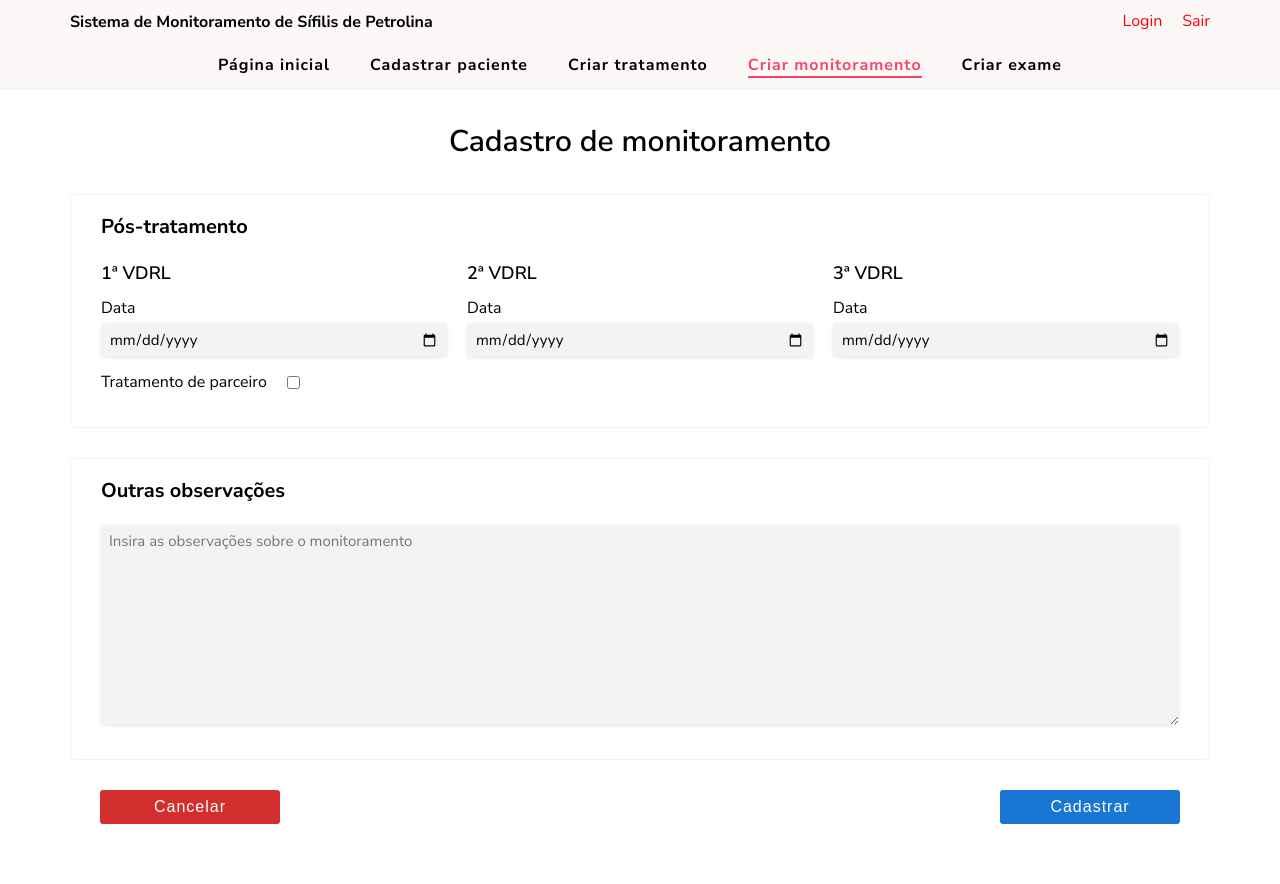
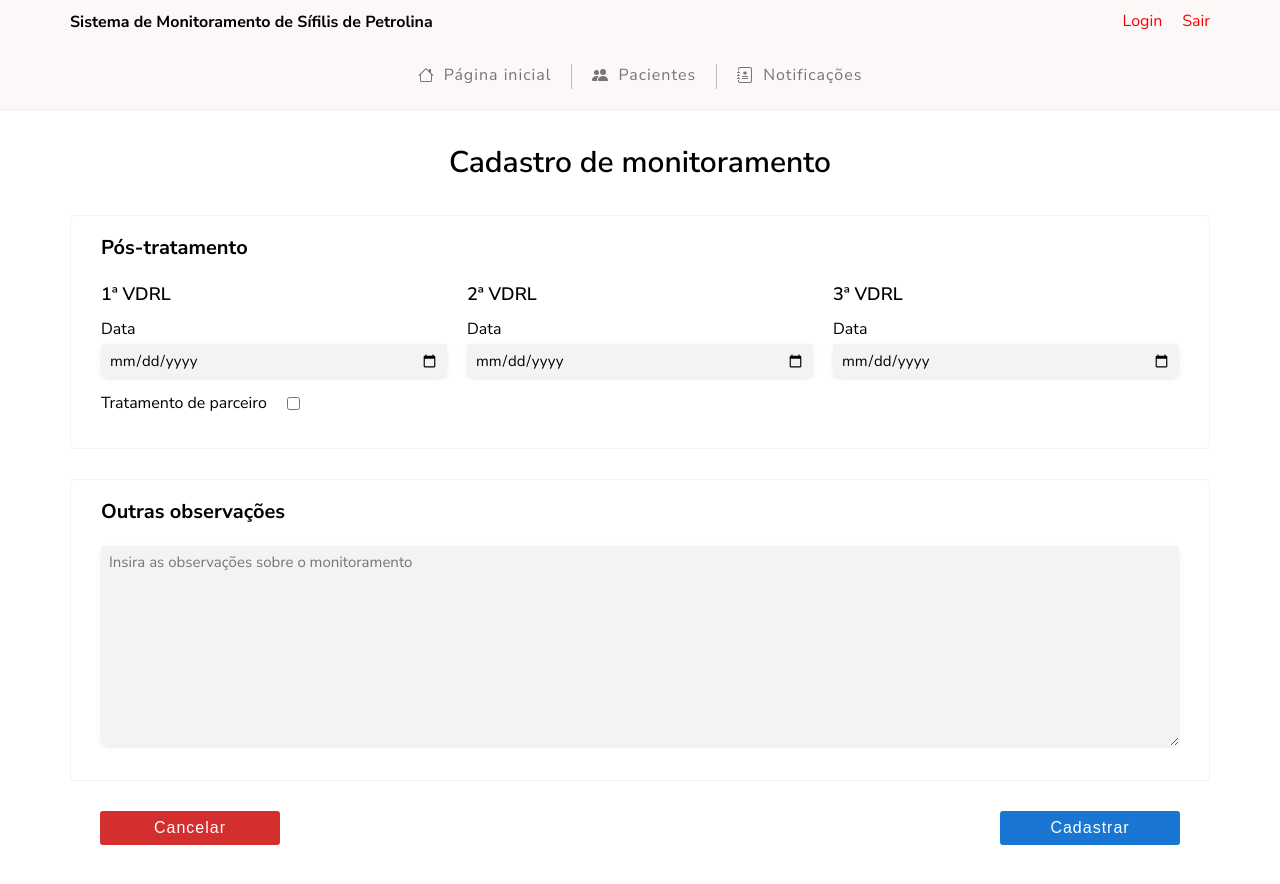
Before and after one commit to thiagocrux/sms-client, a React (Create React App) app: page /monitoramento in a window 1280 px wide. Shown: the top 884 px of the page. Built offline with nearby package versions, Linux system fonts and the light colour scheme.

Commit message:
Update in the navigation layout

```diff
--- a/src/components/Header/Navigation/Navigation.jsx
+++ b/src/components/Header/Navigation/Navigation.jsx
@@ -1,31 +1,36 @@
 import React from 'react';
 import { NavLink } from 'react-router-dom';
+import { House, JournalMedical, People, PeopleFill, PersonLinesFill } from 'react-bootstrap-icons';
 
 import style from './Navigation.module.css';
 
 export default function Navigation() {
-  const active = {
-    color: '#f64668',
-    borderBottom: '2px solid #f64668',
+  /* FIXME: Pick the right color for the active link */
+  const activeStyle = {
+    color: '#1976d2',
+    borderBottom: '.1rem solid #1976d2',
   };
 
   return (
     <nav className={style.navigation}>
-      <NavLink exact to="/" activeStyle={active}>
-        Página inicial
-      </NavLink>
-      <NavLink exact to="/paciente" activeStyle={active}>
-        Cadastrar paciente
-      </NavLink>
-      <NavLink exact to="/tratamento" activeStyle={active}>
-        Criar tratamento
-      </NavLink>
-      <NavLink exact to="/monitoramento" activeStyle={active}>
-        Criar monitoramento
-      </NavLink>
-      <NavLink exact to="/exame/" activeStyle={active}>
-        Criar exame
-      </NavLink>
+      <div className={style['div-container']}>
+        <NavLink exact to="/" className={style.link} activeStyle={activeStyle}>
+          <House className={style.icon} />
+          Página inicial
+        </NavLink>
+      </div>
+      <div className={style['div-container']}>
+        <NavLink exact to="/patient" className={style.link} activeStyle={activeStyle}>
+          <PeopleFill className={style.icon} />
+          Pacientes
+        </NavLink>
+      </div>
+      <div className={style['div-container']}>
+        <NavLink exact to="/notification" className={style.link} activeStyle={activeStyle}>
+          <JournalMedical className={style.icon} />
+          Notificações
+        </NavLink>
+      </div>
     </nav>
   );
 }
--- a/src/components/Header/Navigation/Navigation.module.css
+++ b/src/components/Header/Navigation/Navigation.module.css
@@ -3,15 +3,30 @@
   justify-content: center;
   max-width: 114rem;
   margin: 0 auto;
+  padding: 1rem 0;
 }
 
-.navigation > a {
-  color: inherit;
-  text-decoration: none;
-  font-weight: 700;
-  letter-spacing: 1px;
+.div-container:not(:last-child) {
+  margin-right: 2rem;
+  padding-right: 2rem;
+  border-right: 1px solid #bdbdbd;
 }
 
-.navigation > a:not(:last-child) {
-  margin-right: 4rem;
+.link {
+  display: flex;
+  align-items: center;
+  color: #757575;
+  text-decoration: none;
+  font-weight: 400;
+  letter-spacing: 0.1rem;
+  padding-bottom: 0.3rem;
+  transition: all 0.3s;
 }
+
+.link:hover {
+  color: #03a9f4;
+}
+
+.icon {
+  margin-right: 1rem;
+}
```
